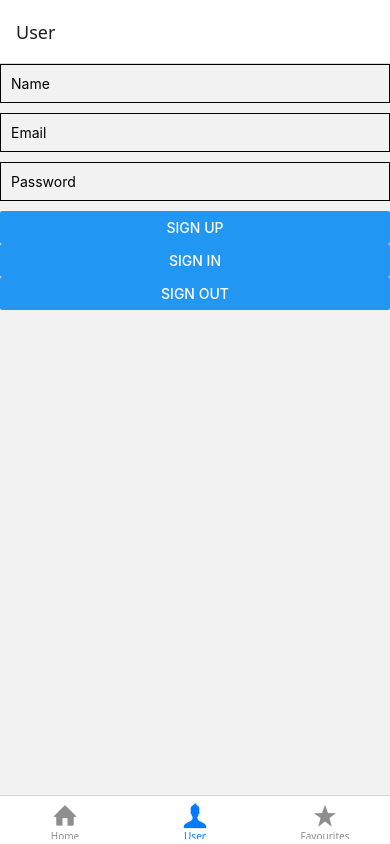
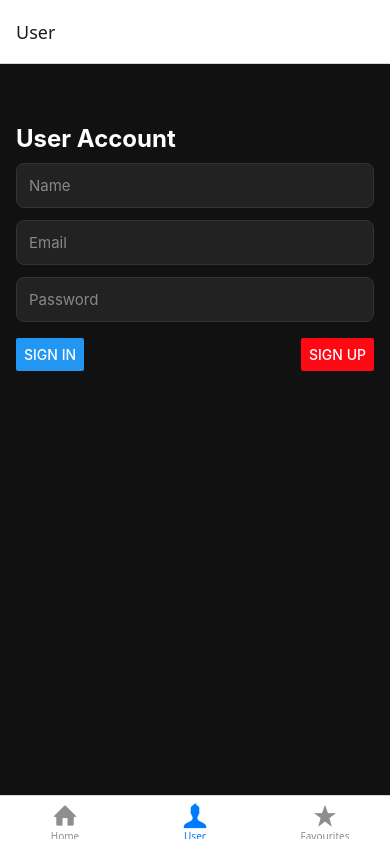
Before and after one commit to Nagibmohamud/MyShowList, a React Native app: screen /User in a window 390 px wide. Built offline with nearby package versions, Linux system fonts and the light colour scheme.

Commit message:
Added styles to every page. Also user page updated when logged in/out

```diff
--- a/Favourites.js
+++ b/Favourites.js
@@ -3,6 +3,7 @@ import { View, Text, FlatList, Image, StyleSheet, Pressable } from "react-native
 import { collection, getDocs, doc, deleteDoc } from "firebase/firestore";
 import { auth, db } from "./fireconfig";
 import { onAuthStateChanged } from "firebase/auth";
+import { ref } from "firebase/database";
 
 export default function Favourites() {
 
@@ -51,12 +52,15 @@ export default function Favourites() {
 
       // Favourites page UI
     return (
-       <View styles={styles.container}>
 
-        <Pressable
-          onPress={refreshFavourites}>
-          <Text>Refresh </Text>
-        </Pressable>
+       <View style={styles.container}>
+
+        <View style={styles.headerRow}>
+          <Text style={styles.heading}>Favourites</Text>
+            <Pressable style={styles.refreshbutton} onPress={refreshFavourites}>
+              <Text style={styles.refreshText}>Refresh </Text>
+            </Pressable>
+        </View>
 
         <FlatList
           data={favourites}
@@ -66,8 +70,8 @@ export default function Favourites() {
             <View style={styles.card}>
               <Image source={{ uri: item.poster }} style={styles.poster} />
               <View style={styles.textContainer}>
-                <Text style={styles.movieTitle}>{item.title}</Text>
-                <Text style={styles.infoText}>{item.year} · {item.type}</Text>
+                <Text style={styles.title}>{item.title}</Text>
+                <Text style={styles.meta}>{item.year} · {item.type}</Text>
               </View>
               <Pressable onPress={() => removeFave(item.imdbID)}>
                 <Text style={styles.heart}>❤️</Text>
@@ -84,46 +88,62 @@ export default function Favourites() {
 const styles = StyleSheet.create({
   container: {
     flex: 1,
-    padding: 20,
-    marginTop: 50,
+    backgroundColor: "#111",
+    paddingTop: 60,
+    paddingHorizontal: 16,
   },
   title: {
     fontSize: 24,
     marginBottom: 10,
-  },
-  input: {
-    borderWidth: 1,
-    borderColor: "black",
-    padding: 10,
-    marginBottom: 10,
+    color: "#fff",
+    fontWeight: "700",
   },
   card: {
     flexDirection: "row",
-    marginTop: 20,
+    marginBottom: 12,
     padding: 10,
-    borderWidth: 5,
-    borderColor: "#0000003f",
+    borderRadius: 12,
     alignItems: "center",
-  },
-  textContainer: {
-    flex: 1,
-    paddingRight: 15,
-  },
-  movieTitle: {
-    fontWeight: "bold",
-    fontSize: 18,
-    marginBottom: 10,
-  },
-  infoText: {
-    fontSize: 16,
-    marginBottom: 10,
+    backgroundColor: "#1e1e1e",
+    gap: 12,
   },
   poster: {
-    width: 100,
-    height: 150,
-    marginTop: 10,
+    width: 60,
+    height: 90,
+    borderRadius: 6,
+    backgroundColor: "#333",
   }, heart: {
     fontSize: 26,
     padding: 6,
   },
+  refreshbutton: {
+    paddingHorizontal: 14,
+    paddingVertical: 7,
+    borderRadius: 8,
+    backgroundColor: "#ff0000",
+  },
+  refreshText: {
+    color: "#fff",
+    fontWeight: "bold",
+  },
+  headerRow: {
+    flexDirection: "row",
+    justifyContent: "space-between",
+    alignItems: "center",
+    marginBottom: 16,
+  },heading: {
+    fontSize: 28,
+    fontWeight: "800",
+    color: "#fff",
+    letterSpacing: 1,
+  },
+  meta: {
+    color: "#aaa",
+    fontSize: 13,
+    textTransform: "capitalize",
+  },
+    textContainer: {
+    flex: 1,
+  },
+
 });
--- a/Homepage.js
+++ b/Homepage.js
@@ -26,21 +26,21 @@ export default function App() {
   // Homepage UI
   return (
     <View style={styles.container}>
-      <Text style={styles.title}>Search for your favorite movies!</Text>
+      <Text style={styles.heading}>Search </Text>
 
+      <View style={styles.searchRow}>
       <TextInput
         value={searchText}
         onChangeText={setSearchText}
         placeholder="Search for a movie"
-        style={{
-          borderWidth: 1,
-          borderColor: "black",
-          padding: 10,
-          marginBottom: 10,
-        }}
+        placeholderTextColor="#888"
+        style={styles.input}
       />
 
-      <Button title="Search" onPress={handleSearch} />
+      <Pressable style={styles.searchButton} onPress={handleSearch}>
+        <Text style={styles.searchButtonText}>Search</Text>
+      </Pressable>
+      </View>
 
       <FlatList
         data={movies}
@@ -49,7 +49,7 @@ export default function App() {
 
           <View style={styles.card}>
             <View style={styles.textContainer}>
-              <Text style={styles.movieTitle}>
+              <Text style={styles.title}>
                 {item.Title}
               </Text>
               <Text style={styles.infoText}>Year: {item.Year}</Text>
@@ -77,46 +77,74 @@ export default function App() {
 const styles = StyleSheet.create({
   container: {
     flex: 1,
-    padding: 20,
-    marginTop: 50,
+    backgroundColor: "#111",
+    paddingTop: 60,
+    paddingHorizontal: 16,
   },
   title: {
     fontSize: 24,
     marginBottom: 10,
+    color: "#fff",
+    fontWeight: "700",
   },
   input: {
+    flex: 1,
+    backgroundColor: "#222",
+    color: "#fff",
+    borderRadius: 10,
+    paddingHorizontal: 14,
+    paddingVertical: 10,
+    fontSize: 16,
     borderWidth: 1,
-    borderColor: "black",
-    padding: 10,
-    marginBottom: 10,
+    borderColor: "#333",
   },
   card: {
     flexDirection: "row",
-    marginTop: 20,
+    marginBottom: 12,
     padding: 10,
-    borderWidth: 5,
-    borderColor: "#0000003f",
+    borderRadius: 12,
     alignItems: "center",
-  },
-  textContainer: {
-    flex: 1,
-    paddingRight: 15,
-  },
-  movieTitle: {
-    fontWeight: "bold",
-    fontSize: 18,
-    marginBottom: 10,
-  },
-  infoText: {
-    fontSize: 16,
-    marginBottom: 10,
+    backgroundColor: "#1e1e1e",
+    gap: 12,
   },
   poster: {
-    width: 100,
-    height: 150,
-    marginTop: 10,
+    width: 60,
+    height: 90,
+    borderRadius: 6,
+    backgroundColor: "#333",
   }, heart: {
     fontSize: 26,
     padding: 6,
   },
+  heading: {
+    fontSize: 28,
+    fontWeight: "800",
+    color: "#fff",
+    letterSpacing: 1,
+    paddingBottom: 10,
+  },
+   searchRow: {
+    flexDirection: "row",
+    marginBottom: 16,
+    gap: 8,
+  },searchButton: {
+    backgroundColor: "#e50914",
+    borderRadius: 10,
+    paddingHorizontal: 18,
+    justifyContent: "center",
+  },
+   searchButtonText: {
+    color: "#fff",
+    fontWeight: "700",
+    fontSize: 16,
+  },textContainer: {
+    flex: 1,
+  },
+  infoText: {
+    color: "#aaa",
+    fontSize: 13,
+    textTransform: "capitalize",
+    marginBottom: 2,
+  },
+
 });
--- a/User.js
+++ b/User.js
@@ -51,18 +51,36 @@ export default function User() {
             }
 
 
-//User page UI
+//User page when logged in
+if (user) {
+    return (
+      <View style={styles.container}>
+        <Text style={styles.heading}>Profile</Text>
+
+        <View style={styles.profileCard}>
+          <View style={styles.avatar}>
+            <Text style={styles.avatarText}>{user.email[0].toUpperCase()}</Text>
+          </View>
+          <Text style={styles.emailText}>{user.email}</Text>
+        </View>
+
+        <Button title="Sign Out" onPress={handleSignOut} color="#e50914" />
+      </View>
+    );
+  }
+
+  //User page when not logged in
 return (
-    <View>
-        <TextInput placeholder="Name" value={name} onChangeText={setName} style={styles.input} />
-        <TextInput keyboardType="email-address" placeholder="Email" value={email} onChangeText={setEmail} style={styles.input} />
-        <TextInput placeholder="Password" value={password} onChangeText={setPassword} secureTextEntry style={styles.input} />
+    <View style={styles.container}>
+        <Text style={styles.title}>User Account</Text>
+        <TextInput placeholder="Name" value={name} onChangeText={setName} style={styles.input} placeholderTextColor="#888" />
+        <TextInput keyboardType="email-address" placeholder="Email" value={email} onChangeText={setEmail} style={styles.input} placeholderTextColor="#888" />
+        <TextInput placeholder="Password" value={password} onChangeText={setPassword} secureTextEntry style={styles.input} placeholderTextColor="#888" />
 
-        <Button title="Sign Up" onPress={handleSignUp} />
+    <View style={styles.buttonRow}>
         <Button title="Sign In" onPress={handleSignIn} />
-        <Button title="Sign Out" onPress={handleSignOut} />
-
-        {user && <Text>Welcome, {user.email}!</Text>}
+        <Button title="Sign Up" onPress={handleSignUp} color="#ff0814" />
+        </View>
     </View>
 
     )
@@ -70,11 +88,76 @@ return (
 
 
 const styles = StyleSheet.create({
-
+  container: {
+    flex: 1,
+    backgroundColor: "#111",
+    paddingTop: 60,
+    paddingHorizontal: 16,
+  },
+  title: {
+    fontSize: 24,
+    marginBottom: 10,
+    color: "#fff",
+    fontWeight: "700",
+  },
+  input: {
+    flex: 1,
+    backgroundColor: "#222",
+    color: "#fff",
+    borderRadius: 10,
+    paddingHorizontal: 14,
+    paddingVertical: 10,
+    fontSize: 16,
+    borderWidth: 1,
+    borderColor: "#333",
+  },heading: {
+    fontSize: 28,
+    fontWeight: "800",
+    color: "#fff",
+    letterSpacing: 1,
+    paddingBottom: 10,
+  },
   input: {
     borderWidth: 1,
-    borderColor: "black",
-    padding: 10,
-    marginBottom: 10,
-},
+    borderColor: "#333",
+    backgroundColor: "#222",
+    color: "#fff",
+    padding: 12,
+    marginBottom: 12,
+    borderRadius: 8,
+    fontSize: 15,
+  },
+  buttonRow: {
+    flexDirection: "row",
+    justifyContent: "space-between",
+    gap: 12,
+    marginTop: 4,
+  },
+  profileCard: {
+    backgroundColor: "#1e1e1e",
+    borderRadius: 16,
+    padding: 24,
+    alignItems: "center",
+    marginBottom: 24,
+  },
+  avatar: {
+    width: 72,
+    height: 72,
+    borderRadius: 36,
+    backgroundColor: "#e50914",
+    justifyContent: "center",
+    alignItems: "center",
+    marginBottom: 12,
+  },
+  avatarText: {
+    color: "#fff",
+    fontSize: 32,
+    fontWeight: "800",
+  },
+  emailText: {
+    color: "#fff",
+    fontSize: 16,
+    fontWeight: "600",
+  },
+
 });
```
